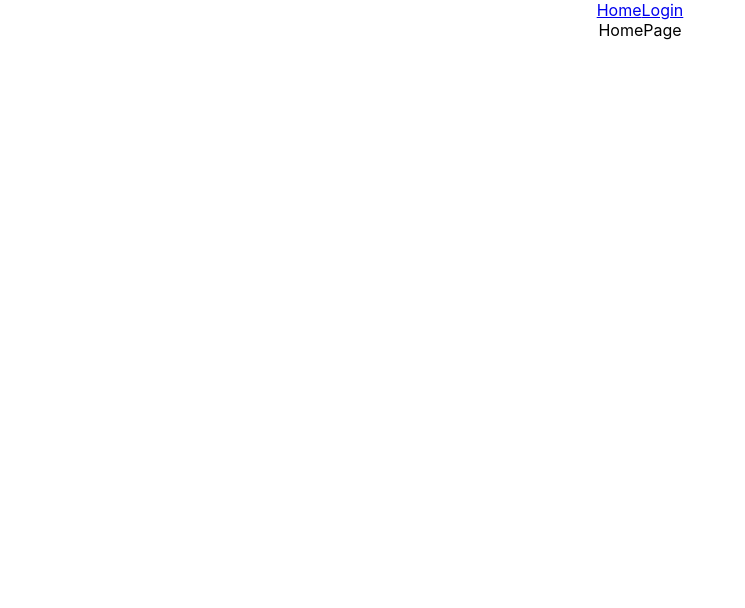
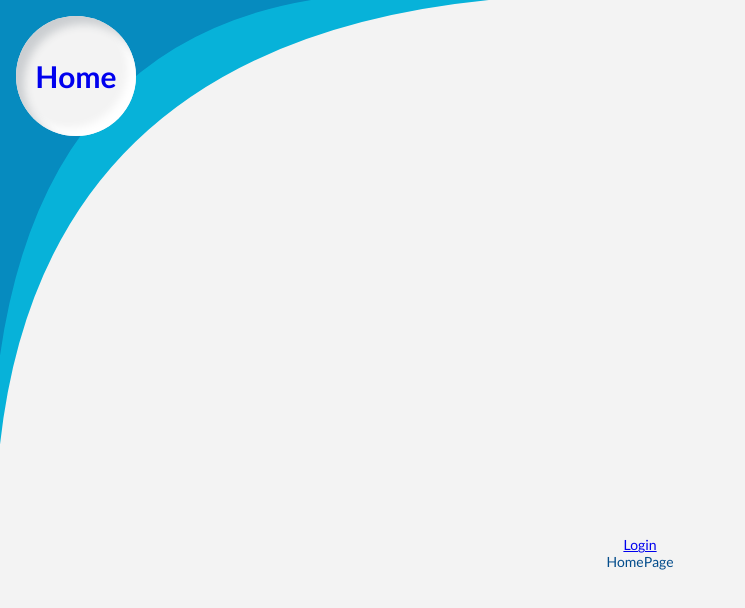
Before and after one commit to willemverbuyst/svg-neumorphic-login, a React (Create React App) app: page / in a window 1280 px wide. Shown: the top 608 px of the page, without its empty margins (0-745 px from the left). Built offline with nearby package versions, Linux system fonts and the light colour scheme.

Commit message:
Add styling and animation to Link to HomePage

```diff
--- a/package.json
+++ b/package.json
@@ -9,7 +9,8 @@
     "react": "^16.13.1",
     "react-dom": "^16.13.1",
     "react-router-dom": "^5.2.0",
-    "react-scripts": "3.4.1"
+    "react-scripts": "3.4.1",
+    "styled-components": "^5.1.1"
   },
   "scripts": {
     "start": "react-scripts start",
--- a/public/index.html
+++ b/public/index.html
@@ -10,21 +10,13 @@
       content="Web site created using create-react-app"
     />
     <link rel="apple-touch-icon" href="%PUBLIC_URL%/logo192.png" />
-    <!--
-      manifest.json provides metadata used when your web app is installed on a
-      user's mobile device or desktop. See https://developers.google.com/web/fundamentals/web-app-manifest/
-    -->
+    <link
+      href="https://fonts.googleapis.com/css2?family=Lato:wght@400;700&display=swap"
+      rel="stylesheet"
+    />
     <link rel="manifest" href="%PUBLIC_URL%/manifest.json" />
-    <!--
-      Notice the use of %PUBLIC_URL% in the tags above.
-      It will be replaced with the URL of the `public` folder during the build.
-      Only files inside the `public` folder can be referenced from the HTML.
 
-      Unlike "/favicon.ico" or "favicon.ico", "%PUBLIC_URL%/favicon.ico" will
-      work correctly both with client-side routing and a non-root public URL.
-      Learn how to configure a non-root public URL by running `npm run build`.
-    -->
-    <title>React App</title>
+    <title>svg-neumorphic-login</title>
   </head>
   <body>
     <noscript>You need to enable JavaScript to run this app.</noscript>
--- a/src/components/Header.jsx
+++ b/src/components/Header.jsx
@@ -1,11 +1,67 @@
 import React from 'react';
 import { Link } from 'react-router-dom';
 
+import styled, { keyframes } from 'styled-components';
+
+import SVG from './SVG';
 export default function Header() {
   return (
     <div>
-      <Link to="/">Home</Link>
+      <SVG />
+
+      <Logo>
+        <StyledLink to="/">Home</StyledLink>
+      </Logo>
+
       <Link to="/login">Login</Link>
     </div>
   );
 }
+
+const StyledLink = styled(Link)`
+  text-decoration: none;
+
+  &:focus,
+  &:hover,
+  &:visited,
+  &:link,
+  &:active {
+    text-decoration: none;
+  }
+`;
+
+const moveIn = keyframes`
+  0% {
+    left: 400px;
+    color: #f3f3f3;
+    box-shadow: none;
+  }
+  70% {
+    left: 0.1rem;
+    color: #f3f3f3;
+    box-shadow: none;
+  }
+  100% {
+    left: 1.6rem;
+    color: #044d8c;
+    box-shadow: inset 8px 8px 8px #cbced1, inset -8px -8px 8px #fff;
+  }
+`;
+
+const Logo = styled.div`
+  width: 12rem;
+  height: 12rem;
+  font-size: 3rem;
+  background-color: #f3f3f3;
+  border-radius: 50%;
+  font-weight: 700;
+  position: absolute;
+  top: 1.6rem;
+  left: 1.6rem;
+  display: flex;
+  flex-direction: column;
+  justify-content: center;
+  align-items: center;
+  z-index: 10;
+  animation: ${moveIn} 2s forwards ease-out;
+`;
--- /dev/null
+++ b/src/components/SVG.jsx
@@ -0,0 +1,23 @@
+import React from 'react';
+
+export default function SVG() {
+  return (
+    <div>
+      <div>
+        <svg xmlns="http://www.w3.org/2000/svg" viewBox="0 0 1440 600">
+          <path
+            fill="#07B2D9"
+            fillOpacity="1"
+            d="M 0 0 L 550 0 Q 50 50 0 500 L 0 0 "
+          ></path>
+
+          <path
+            fill="#068BBF"
+            fillOpacity="1"
+            d="M 0 0 L 350 0 Q 50 50 0 400 L 0 0 "
+          ></path>
+        </svg>
+      </div>
+    </div>
+  );
+}
--- a/src/index.css
+++ b/src/index.css
@@ -1,10 +1,26 @@
+* {
+  box-sizing: border-box;
+}
+
+html {
+  font-size: 62.5%;
+}
+
 body {
   margin: 0;
-  font-family: -apple-system, BlinkMacSystemFont, 'Segoe UI', 'Roboto', 'Oxygen',
-    'Ubuntu', 'Cantarell', 'Fira Sans', 'Droid Sans', 'Helvetica Neue',
-    sans-serif;
+  font-size: 1.6em;
+  font-family: 'Lato', sans-serif, -apple-system, BlinkMacSystemFont, 'Segoe UI',
+    'Roboto', 'Oxygen', 'Ubuntu', 'Cantarell', 'Fira Sans', 'Droid Sans',
+    'Helvetica Neue', sans-serif;
   -webkit-font-smoothing: antialiased;
   -moz-osx-font-smoothing: grayscale;
+  height: 100vh;
+  width: 100vw;
+  background-color: #f3f3f3;
+  font-weight: 400;
+  overflow: hidden;
+  color: #044d8c;
+  font-size: 1.4rem;
   text-align: center;
 }
 
```
Also changed, not shown: 1 other file (tests, documents, lock files or other folders).
